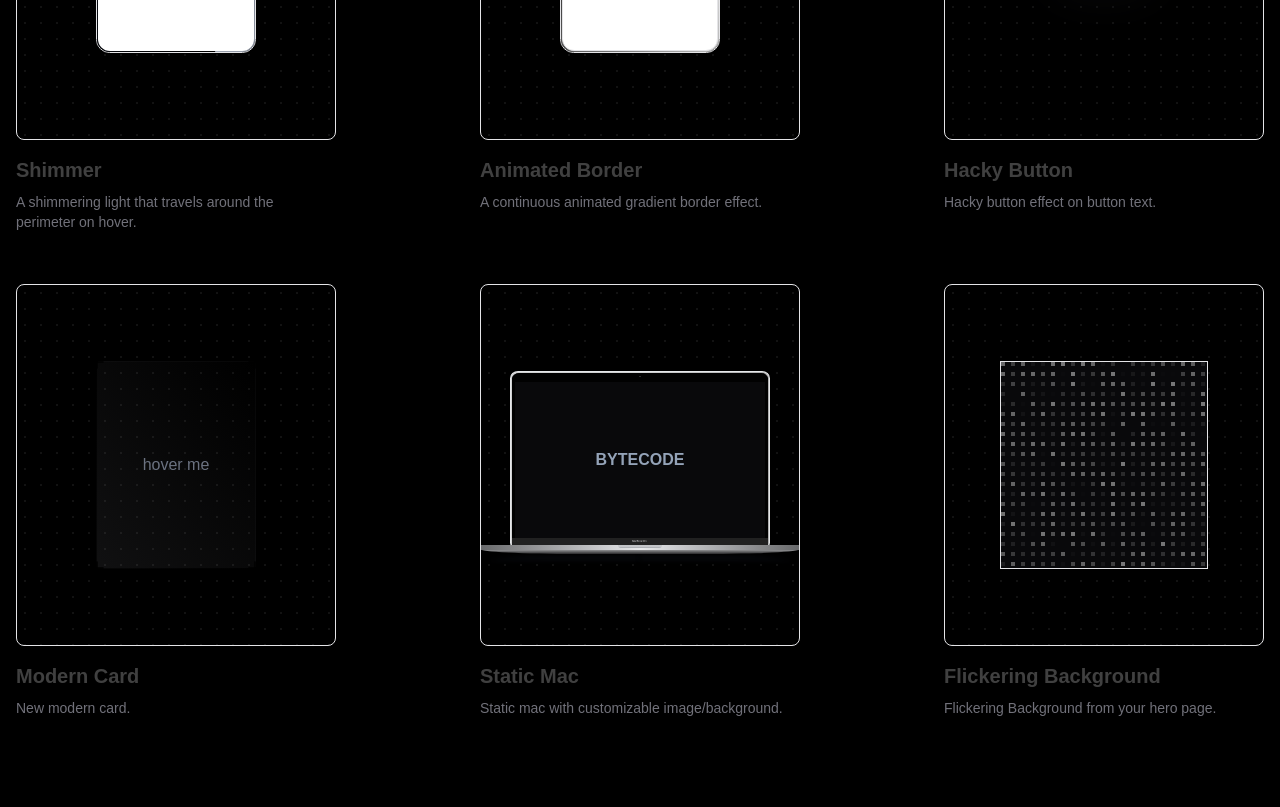
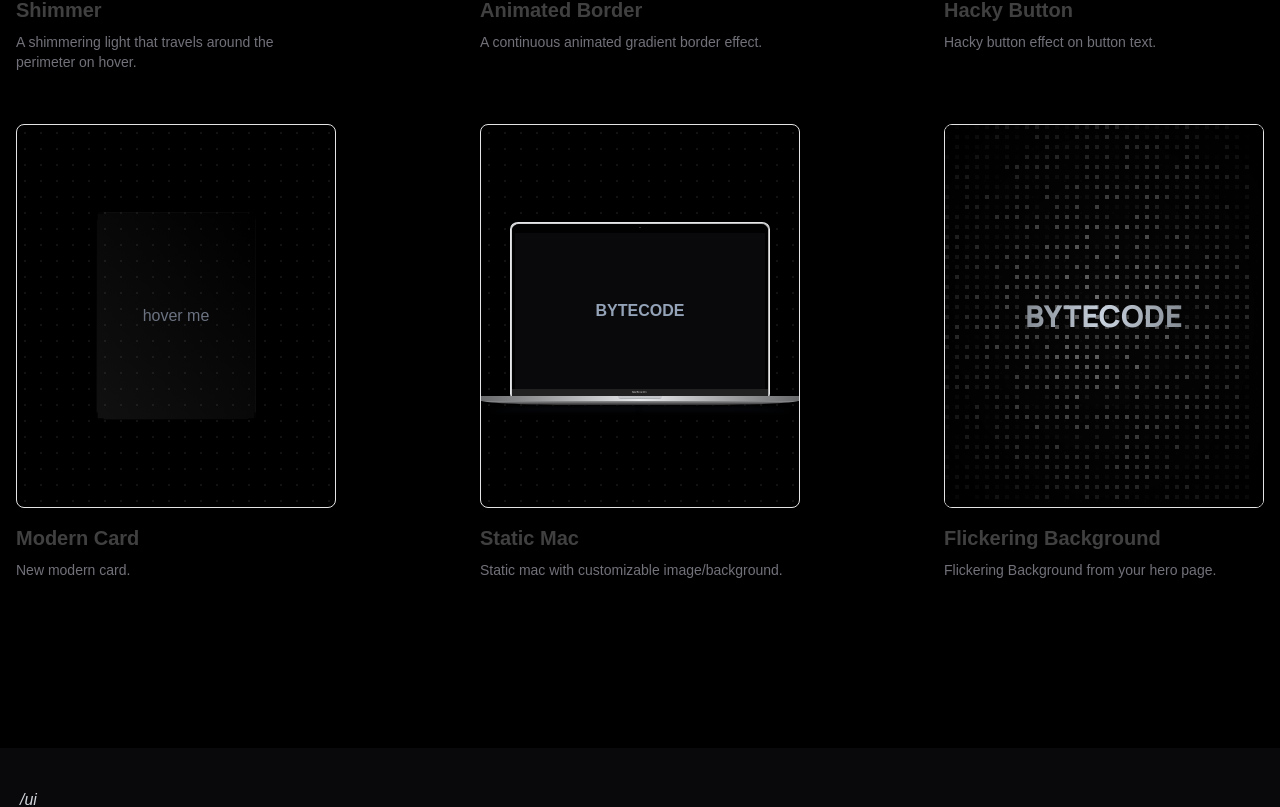
Before and after one commit to mahendraDew/bytecodeui, a Next.js app: page /ui in a window 1280 px wide. Shown: the part 1240-2047 px from the top of the page. Built offline with nearby package versions, Linux system fonts and the light colour scheme.

Commit message:
fix: card container height + flickering card layout

```diff
--- a/components/card-container.tsx
+++ b/components/card-container.tsx
@@ -14,7 +14,7 @@ export const CardContainer = ({
   description
 }: CardComponentProps) => (
   <Link href={`/ui/${slug}`}>
-    <div className="relative flex h-full flex-col items-center justify-center overflow-hidden rounded-lg border bg-[radial-gradient(#ffffff12_1px,transparent_1px)] bg-[size:16px_16px] py-10">
+    <div className="relative flex max-h-96 h-full flex-col items-center justify-center overflow-hidden rounded-lg border bg-[radial-gradient(#ffffff12_1px,transparent_1px)] bg-[size:16px_16px]">
       {children}
     </div>
     <p className="mb-2 mt-4 text-xl font-bold text-neutral-700 dark:text-neutral-100">
--- a/components/demos/flickering-background-demo.tsx
+++ b/components/demos/flickering-background-demo.tsx
@@ -1,19 +1,33 @@
 import React from 'react'
 import { FlickeringBackground } from '../examples/flickering-background'
 
+import { Manrope } from 'next/font/google'
+const manrope = Manrope({
+  subsets: ['latin'],
+  weight: ['400', '700', '800'],
+  style: ['normal']
+})
+
 export function FlickeringBackgroundDemo () {
   return (
-    <div className='w-52 h-52 border  flex justify-center items-center'>
+    <div className='flex items-center justify-center h-full w-full overflow-hidden '>
+      <div className='bg-black pointer-events-none absolute inset-0 z-20 size-full [mask-image:radial-gradient(transparent,black)]' />
+
       <FlickeringBackground
-        className='size-full bg-zinc-950'
+        className='bg-zinc-950/70 flex w-full h-full justify-center items-center '
         squareSize={4}
         gridGap={6}
         color='#a7a7a7'
         maxOpacity={0.7}
         flickerChance={0.1}
-        width={300}
-        height={300}
+        // width={400}
+        // height={300}
       />
+      <div
+        className={`w-full  flex justify-center items-center z-10 absolute top-0  h-full font-extrabold text-slate-300 text-3xl px-5 ${manrope.className}`}
+      >
+        BYTECODE
+      </div>
     </div>
   )
 }
--- a/components/examples/flickering-background.tsx
+++ b/components/examples/flickering-background.tsx
@@ -179,7 +179,7 @@ export const FlickeringBackground: React.FC<FlickeringGridProps> = ({
   }, [setupCanvas, updateSquares, drawGrid, width, height, isInView]);
 
   return (
-    <div ref={containerRef} className={`w-full h-full ${className} overflow-hidden`}>
+    <div ref={containerRef} className={`w-full h-full ${className} overflow-hidden flex justify-center items-center`}>
       <canvas
         ref={canvasRef}
         className="pointer-events-none"
```
